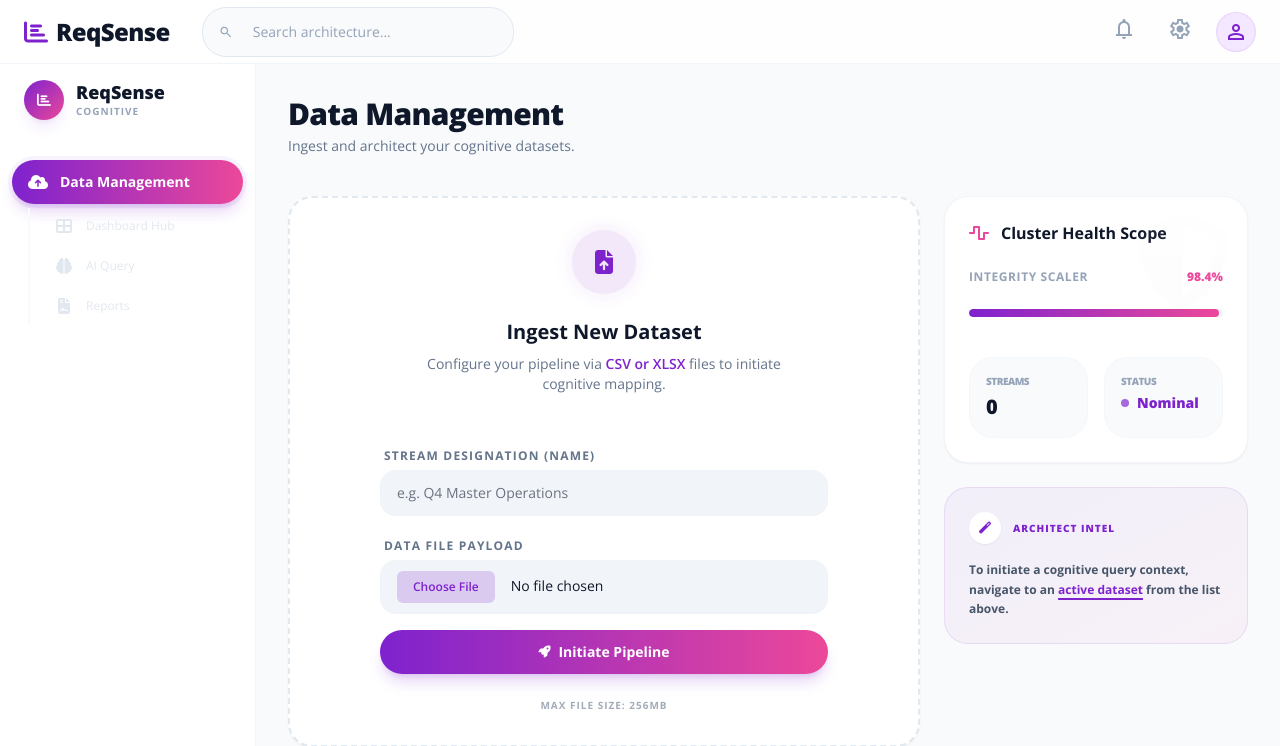
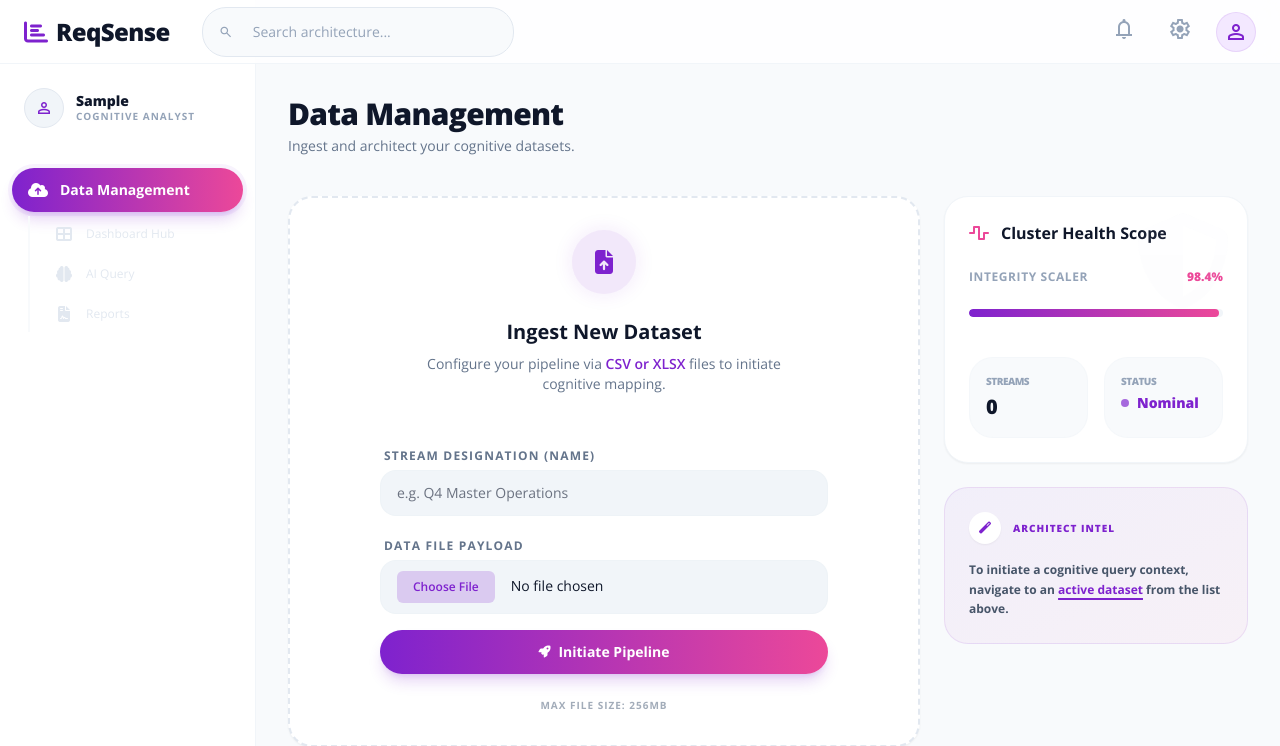
Before and after one commit to rajeshr464/ReqSense, a Django app: page /dashboard/ in a window 1280 px wide. Shown: the top 746 px of the page. Run offline with Django 5.2, Linux system fonts and the light colour scheme; the visitor is signed in with stand-in values (Sample User, id 1); data that the repository does not hold is empty; some libraries are stand-ins or nearby versions.

Commit message:
UI: Remove redundant sidebar branding and add user personalization

```diff
--- a/templates/dashboard/base_dashboard.html
+++ b/templates/dashboard/base_dashboard.html
@@ -79,14 +79,14 @@
     <div class="flex pt-16 h-screen">
         <!-- SideNavBar -->
         <aside class="bg-white fixed left-0 top-0 h-screen w-64 flex flex-col pt-20 pb-4 space-y-2 border-r border-slate-100 z-40">
-            <div class="px-6 mb-8">
+            <div class="px-6 mb-8 mt-2">
                 <div class="flex items-center gap-3">
-                    <div class="w-10 h-10 rounded-xl bg-gradient-to-br from-primary to-secondary flex items-center justify-center shadow-lg shadow-primary/10">
-                        <i class="fas fa-chart-bar text-white text-sm"></i>
+                    <div class="w-10 h-10 rounded-xl bg-slate-100 flex items-center justify-center text-primary border border-slate-200">
+                        <span class="material-symbols-outlined font-bold text-lg">person</span>
                     </div>
                     <div>
-                        <div class="text-lg font-black text-on-surface leading-tight">ReqSense</div>
-                        <div class="text-[10px] font-bold text-slate-400 uppercase tracking-widest">Cognitive</div>
+                        <div class="text-sm font-black text-on-surface leading-tight">{{ request.user.username|title }}</div>
+                        <div class="text-[10px] font-bold text-slate-400 uppercase tracking-widest">Cognitive Analyst</div>
                     </div>
                 </div>
             </div>
```
